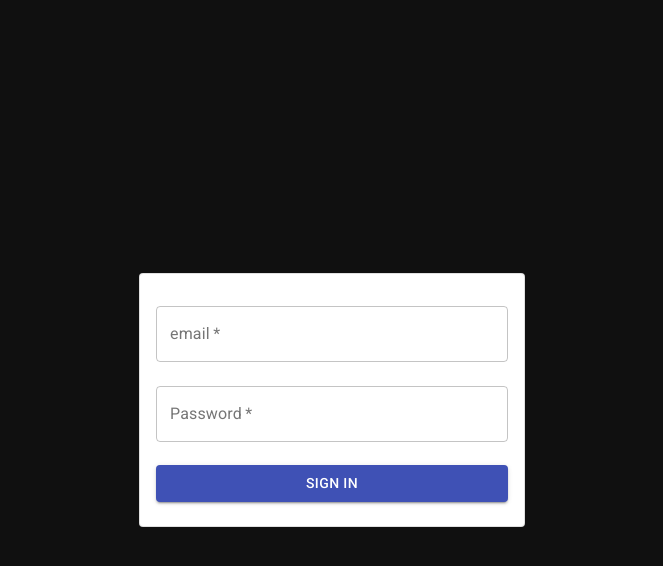
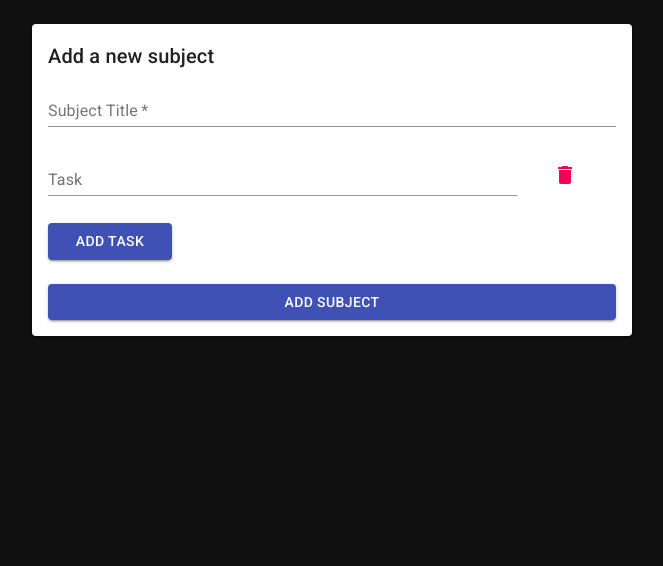
Before and after one commit to dedicad/klannpuce, a React (Create React App) app in the folder front/: page /form in a window 1280 px wide. Before the commit this address led to /login. Shown: the top 566 px of the page, without its empty margins (308-971 px from the left). Built offline with nearby package versions, Linux system fonts and the light colour scheme.

Commit message:
Rebase commit

```diff
--- a/front/src/App.tsx
+++ b/front/src/App.tsx
@@ -8,17 +8,18 @@ import {
 } from "react-router-dom";
 
 import Login from "./components/login/Login";
-import Navbar from "./components/navbar/Navbar";
 import SubjectCard from './components/subjectCard/SubjectCard';
+import NewSubjectForm from './components/newSubjectForm/NewSubjectForm';
 
 function App() {
   return (
 
     <div className="App">
       <Router>
-        {/* <Navbar></Navbar> */}
-
         <Switch>
+          <Route path="/form">
+            <NewSubjectForm />
+          </Route>
           <Route path="/card">
             <SubjectCard />
           </Route>
--- /dev/null
+++ b/front/src/components/newSubjectForm/NewSubjectForm.tsx
@@ -0,0 +1,95 @@
+import React from 'react'
+import { Paper, TextField, Button, Typography, Grid, IconButton } from '@material-ui/core';
+import { makeStyles } from '@material-ui/core/styles';
+import DeleteIcon from '@material-ui/icons/Delete';
+const useStyles = makeStyles((theme) => ({
+    layout: {
+        width: 'auto',
+        marginLeft: theme.spacing(2),
+        marginRight: theme.spacing(2),
+        [theme.breakpoints.up(600 + theme.spacing(2) * 2)]: {
+            width: 600,
+            marginLeft: 'auto',
+            marginRight: 'auto',
+        },
+    },
+    paper: {
+        marginTop: theme.spacing(3),
+        marginBottom: theme.spacing(3),
+        padding: theme.spacing(2),
+        // [theme.breakpoints.up(600 + theme.spacing(3) * 2)]: {
+        //     marginTop: theme.spacing(6),
+        //     marginBottom: theme.spacing(6),
+        //     padding: theme.spacing(3),
+        // },
+    },
+}));
+
+
+export default function NewSubjectForm() {
+    const classes = useStyles();
+
+    const [taskIdCounter, setTaskIdCounter] = React.useState(1)
+    const [tasksState, setTasks] = React.useState([0])
+
+    const incrementTaskIdCounter = () => {
+        setTaskIdCounter(taskIdCounter + 1);
+    }
+
+    const addTask = () => {
+        incrementTaskIdCounter();
+        setTasks([...tasksState, taskIdCounter]);
+    };
+
+    const deleteTask = (e: any) => {
+        let i = parseInt(e.currentTarget.id.split('-')[1]);
+        setTasks(tasksState.filter((taskId, index) => {
+            return taskId !== i
+        }))
+    };
+
+    return (
+        <main className={classes.layout}>
+            <Paper className={classes.paper}>
+                <React.Fragment>
+                    <Typography variant="h6" gutterBottom>
+                        Add a new subject
+                    </Typography>
+                    <Grid container spacing={3}>
+                        <Grid item xs={12} sm={12}>
+                            <TextField
+                                required
+                                id="SubjectTitle"
+                                name="SubjectTitle"
+                                label="Subject Title"
+                                fullWidth
+                            />
+                        </Grid>
+
+                        {tasksState.map((taskId) => {
+                            return (
+                                <React.Fragment key={taskId}>
+                                    <Grid item xs={12} sm={10}>
+                                        <TextField id={`Task-${taskId}`} size="small" label={`Task`} fullWidth></TextField>
+                                    </Grid>
+                                    <Grid item xs={12} sm={1}>
+                                        <IconButton id={`delete-${taskId}`} aria-label="delete" color="secondary" onClick={deleteTask}>
+                                            <DeleteIcon />
+                                        </IconButton>
+                                    </Grid>
+                                </React.Fragment>
+                            )
+                        })}
+
+                        <Grid item xs={3}>
+                            <Button fullWidth color="primary" variant="contained" onClick={addTask}>Add task</Button>
+                        </Grid>
+                        <Grid item xs={12}>
+                            <Button fullWidth color="primary" variant="contained">Add Subject</Button>
+                        </Grid>
+                    </Grid>
+                </React.Fragment>
+            </Paper>
+        </main>
+    )
+}
```
Also changed, not shown: 1 other file (tests, documents, lock files or other folders).
